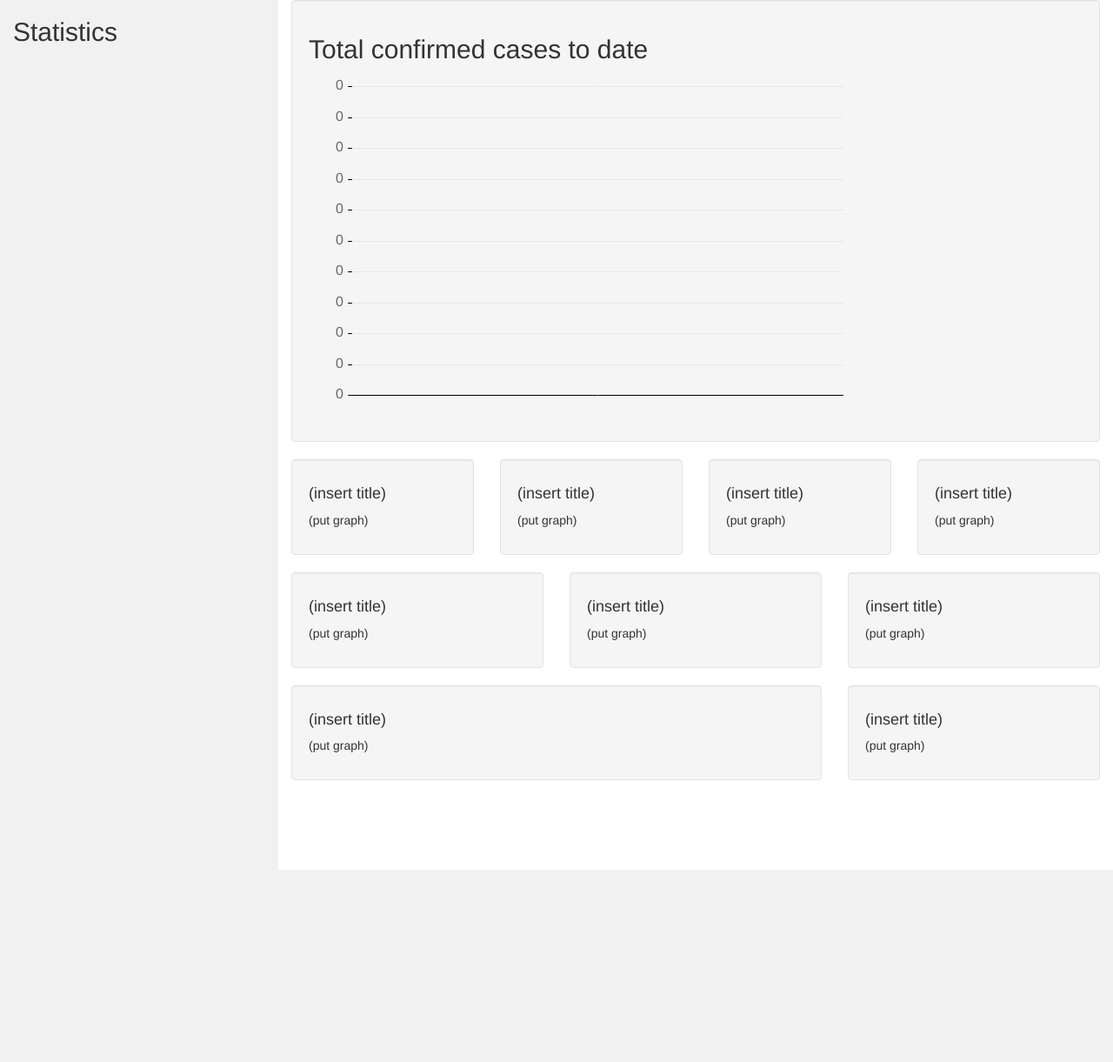
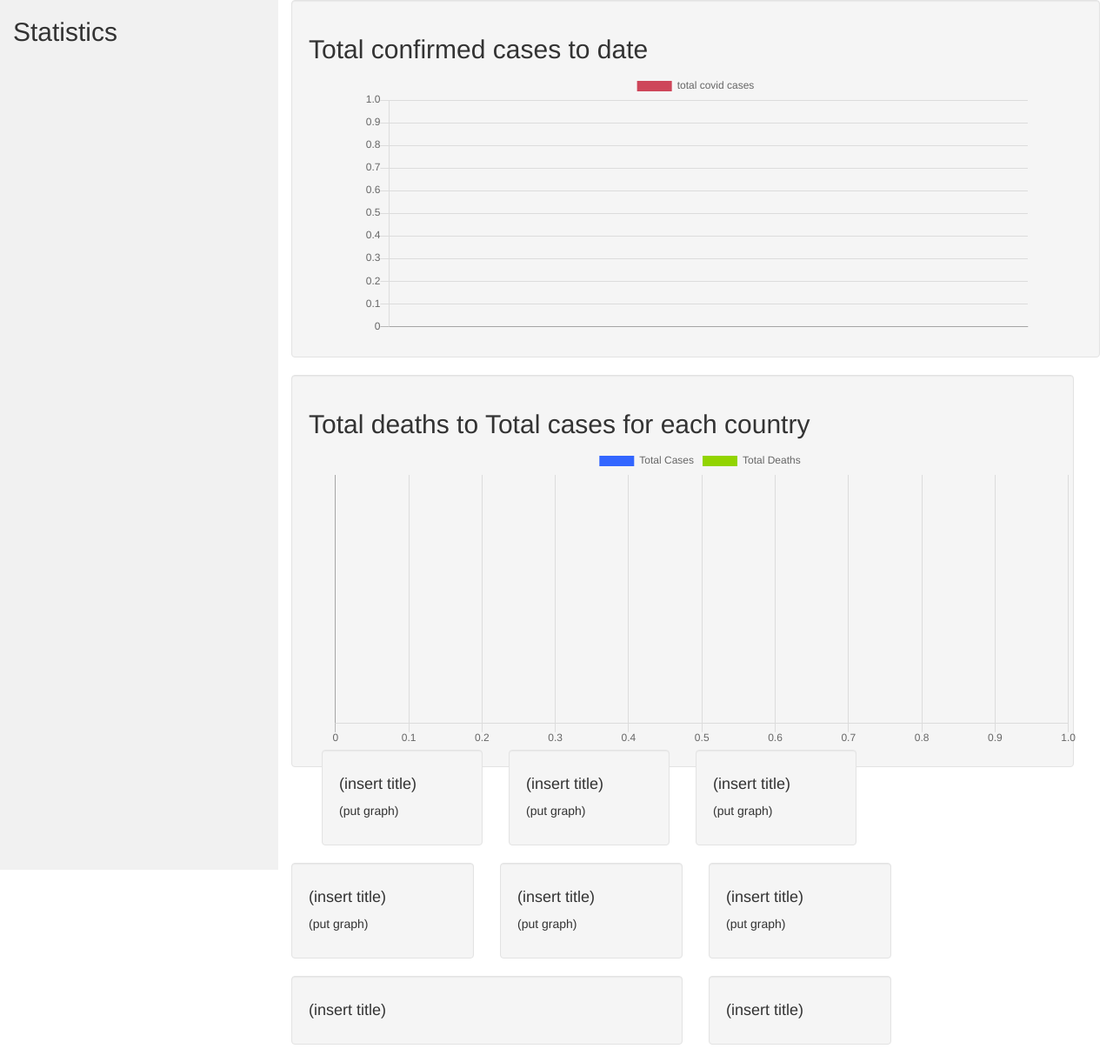
Before and after one commit to tzw99556/ICT2103Proj, a Flask app: page / in a window 1280 px wide; the page is wider, and only the part inside the window is pictured. Shown: that part at 87% size. Before the commit the page ends 1000 px from the top of that part, so only its background shows below. Run offline with Flask 2, Linux system fonts and the light colour scheme; data that the repository does not hold is empty; some libraries are stand-ins or nearby versions.

Commit message:
total deaths to total cases graph done
total deaths to total cases graph done

```diff
--- a/2103Covid/app.py
+++ b/2103Covid/app.py
@@ -7,6 +7,9 @@ import json
 import numpy as np
 import matplotlib.pyplot as plt
 import pandas as pd
+import plotly.graph_objects as go
+
+
 
 app = Flask(__name__)
 
@@ -56,17 +59,36 @@ def home():
                                 user="root",
                                 password="0415",
                                 database="covid_sea_proj")
+
     mycursor = mydb.cursor()
+    mycursor1 = mydb.cursor()
 
+    #total deaths to total case query
+    mycursor1.execute("SELECT cc.country_name, c.total_cases, c.total_deaths FROM cases_and_death c, country cc, date d WHERE cc.country_id = c.country_id and c.date_id = d.date_id and d.date IN (SELECT max(date) FROM date)")
+    result1 = mycursor1.fetchall()
 
     # # Fetching Data From mysql to my python progame
+    #total confirmed cases to date query
     mycursor.execute("SELECT c.total_cases,date FROM cases_and_death c, date d WHERE c.date_id = d.date_id and d.date IN (SELECT max(date) FROM date)")
     result = mycursor.fetchall()
 
 
 
 
-    print(result)
+
+
+    labelstotaldeathandtotalcase = list()
+    #for each row in the sql statement append it into label's list.
+    for row1 in result1:
+      labelstotaldeathandtotalcase.append(row1)
+
+
+
+
+
+
+
+
 
 
 
@@ -87,7 +109,7 @@ def home():
     # return view of mariahtml , store values in to value variable and labels into labels variable so we can use it to call the
     # variables in the html page using {{values}}
 
-    return render_template("index.html", values=values , labels=labels)
+    return render_template("index.html", values=values , labels=labels, labelstotaldeathandtotalcase=labelstotaldeathandtotalcase)
 
 
 #mongo db
--- a/2103Covid/templates/index.html
+++ b/2103Covid/templates/index.html
@@ -11,7 +11,7 @@
      <link rel="stylesheet" href="https://maxcdn.bootstrapcdn.com/bootstrap/3.4.1/css/bootstrap.min.css">
      <script src="https://ajax.googleapis.com/ajax/libs/jquery/3.6.0/jquery.min.js"></script>
      <script src="https://maxcdn.bootstrapcdn.com/bootstrap/3.4.1/js/bootstrap.min.js"></script>
-
+     <script src="https://cdnjs.cloudflare.com/ajax/libs/Chart.js/2.9.4/Chart.js" type="application/javascript"></script>
 
   </head>
   <body>
@@ -30,20 +30,26 @@
           <div class="well">
             <h2>Total confirmed cases to date</h2>
 
-    <div class="container">
-      <canvas id="chart" width="600" height="400"></canvas>
+    <div class="container" style="width:800px;">
+      <canvas id="myChart" width="500" height="200"></canvas>
+
+      </div>
+          </div>
+
+          <div class="row">
+            <div class="col-sm-9">
+              <div class="well" style="width:900px;">
+                <h2> Total deaths to Total cases for each country</h2>
+        <div class="container" style="width:900px;">
+          <canvas id="chart" width="500" height="200"></canvas>
+          </div>
 
 
-      </div>
 
-          </div>
-          <div class="row">
-            <div class="col-sm-3">
-              <div class="well">
-                <h4>(insert title)</h4>
-                <p>(put graph)</p>
-              </div>
-            </div>
+
+
+
+
             <div class="col-sm-3">
               <div class="well">
                 <h4>(insert title)</h4>
@@ -87,91 +93,81 @@
             <div class="col-sm-8">
               <div class="well">
                 <h4>(insert title)</h4>
-                <p>(put graph)</p>
+
               </div>
             </div>
             <div class="col-sm-4">
               <div class="well">
                 <h4>(insert title)</h4>
-                <p>(put graph)</p>
+
+
               </div>
             </div>
           </div>
         </div>
       </div>
     </div>
-
-
-
-
-
-
-
-
     <script>
-
-
-    //checking of values, use tojson to convert to readable format
-    console.log({{values|tojson}})
-    var values = {{values|tojson}}
-
-    // bar chart data
-    var chartData = {
-    labels : [{% for item in labels %}
+//this chart is total confirmed cases to date
+    new Chart("myChart", {
+      type: "bar",
+      data: {
+        labels:  [{% for item in labels %}
     "{{item[1]}}",
     {% endfor %}],
-    datasets : [
-       {
-             label: '{{legend}}',
-             fillColor: "rgba(151,187,205,0.2)",
-             strokeColor: "rgba(151,187,205,1)",
-             pointColor: "rgba(151,187,205,1)",
-             pointStrokeColor: "#fff",
-             pointHighlightFill: "#fff",
-             pointHighlightStroke: "rgba(151,187,205,1)",
-             bezierCurve : false,
-             data : [{% for item in values %}
+
+        datasets: [{
+          label: 'total covid cases',
+          backgroundColor:"rgba(206, 70, 90, 1)",
+             fillColor: "rgba(206, 70, 90, 1)",
+             strokeColor: "rgba(220,220,220,0.8)",
+              pointColor: "rgba(220,220,220,1)",
+          fill: false,
+          data: [{% for item in values %}
                        {{item}},
                      {% endfor %}]
         }]
       }
+});
 
-     Chart.defaults.global.animationSteps = 50;
-     Chart.defaults.global.tooltipYPadding = 16;
-     Chart.defaults.global.tooltipCornerRadius = 0;
-     Chart.defaults.global.tooltipTitleFontStyle = "normal";
-     Chart.defaults.global.tooltipFillColor = "rgba(0,0,0,0.8)";
-     Chart.defaults.global.animationEasing = "easeOutBounce";
-     Chart.defaults.global.responsive = false;
-     Chart.defaults.global.scaleLineColor = "black";
-     Chart.defaults.global.scaleFontSize = 16;
 
-    // get bar chart canvas
-    var ctx = document.getElementById("chart").getContext("2d");
+//this chart is total cases to total deaths in the country
+let data = [{
+  label: 'Total Cases',
+  backgroundColor: '#3366ff',
+  data:  [{% for item in labelstotaldeathandtotalcase %}
+    "{{item[1]}}",
+    {% endfor %}],
+},
 
-    steps = 10
-    console.log(values)
-    var array = values;
-    var largest= 0;
+{
+  label: 'Total Deaths',
+  backgroundColor: '#92d400',
+  data:  [{% for item in labelstotaldeathandtotalcase %}
+    "{{item[2]}}",
+    {% endfor %}],
+}
 
-    for (i=0; i<array.length; i++){
-        if (array[i]>largest) {
-            largest=array[i];
+
+];
+
+let myChart = new Chart(document.getElementById('chart'), {
+  type: 'horizontalBar',
+  data: {
+    labels:  [{% for item in labelstotaldeathandtotalcase %}
+    "{{item[0]}}",
+    {% endfor %}],
+    datasets: data
+  },
+  options: {
+    scales: {
+      xAxes: [{
+        ticks: {
+          beginAtZero: true
+        }
+      }]
     }
   }
-    max = largest
-
-    var BarChartDemo = new Chart(ctx).Bar(chartData, {
-         scaleOverride: true,
-         scaleSteps: steps,
-         scaleStepWidth: Math.ceil(max / steps),
-         scaleStartValue: 0,
-         scaleShowVerticalLines: true,
-         scaleShowGridLines : true,
-         barShowStroke : true,
-         scaleShowLabels: true,
-         bezierCurve: false,
-
 });
 
 
@@ -179,12 +175,9 @@
 
 
 
+</script>
 
 
 
-
-
-
- </script>
  </body>
  </html>
```
Lines whose indentation alone changed are shown as unchanged.
